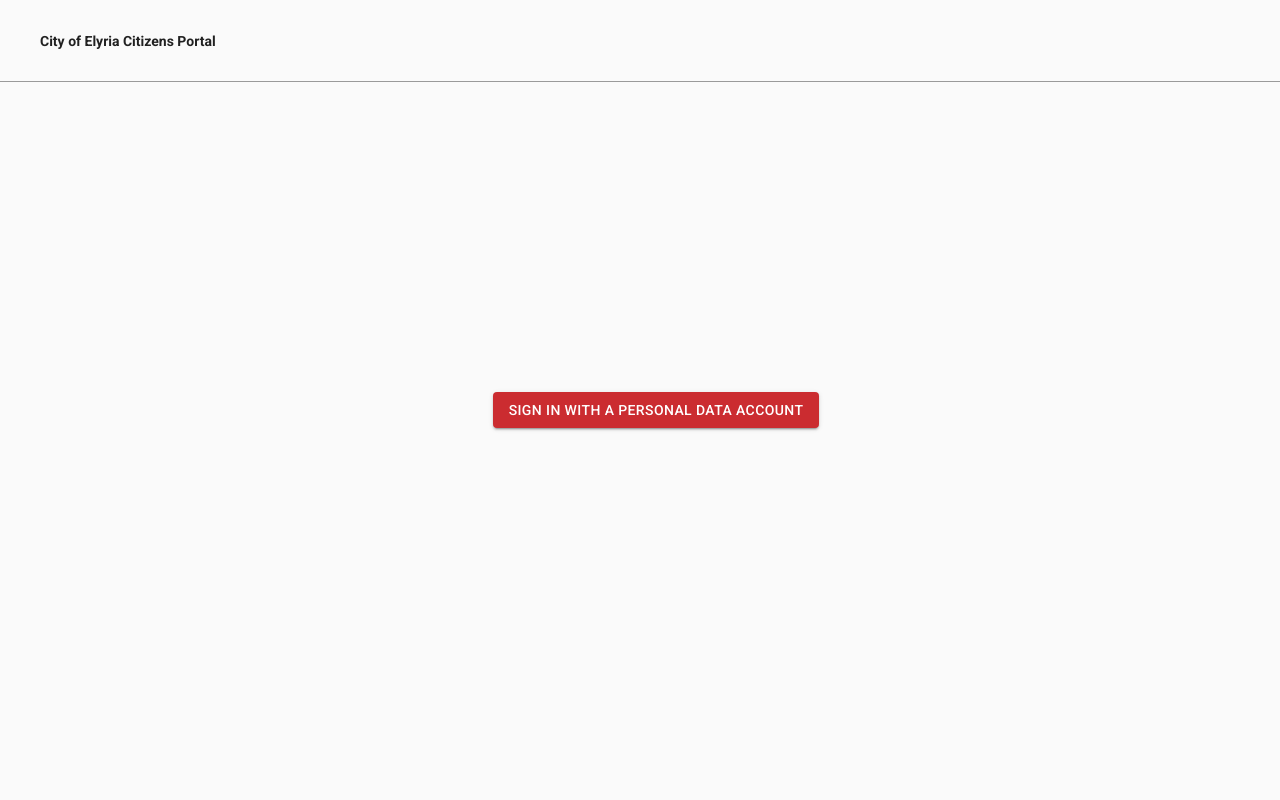
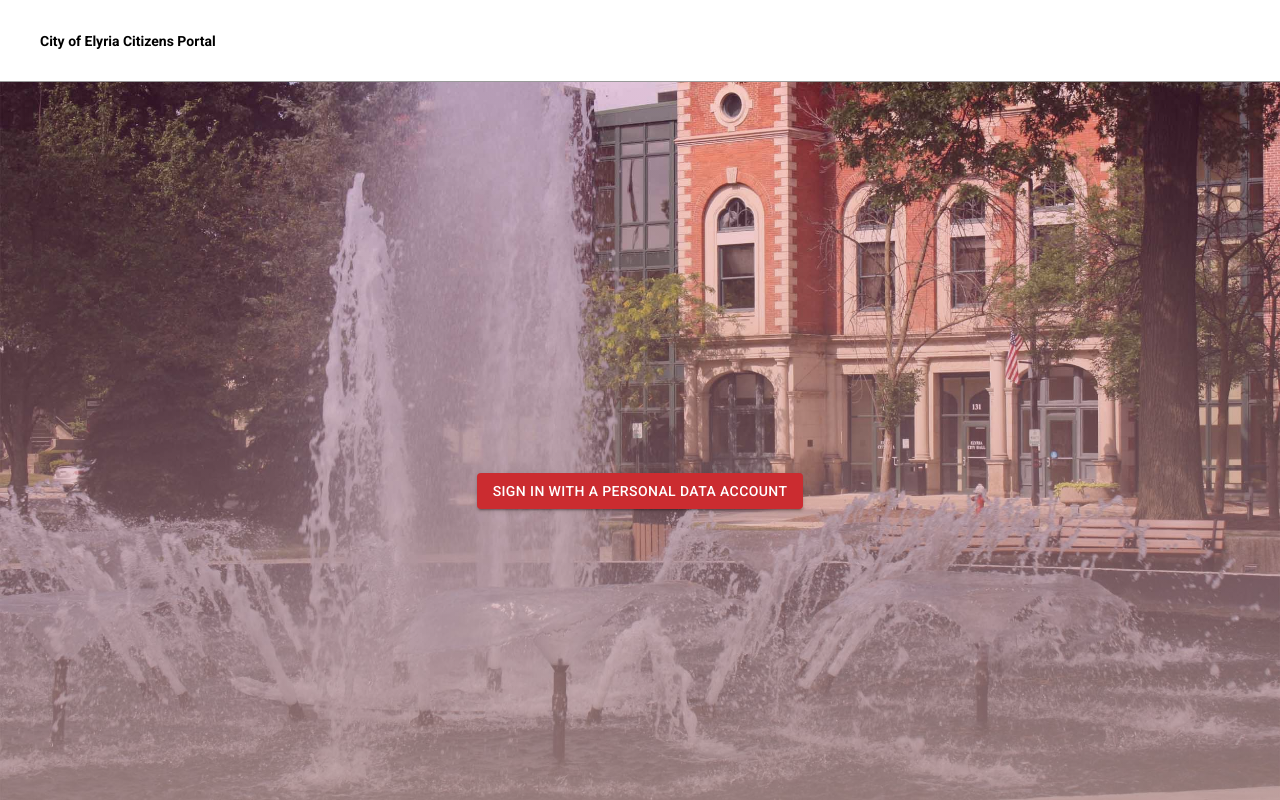
Before and after one commit to Play-Concepts/c2d-crm, a React (Create React App) app in the folder ui/elyria/: page /pages/start in a window 1280 px wide. Built offline with nearby package versions, Linux system fonts and the light colour scheme.

Commit message:
Added background image in the landing page

```diff
--- a/ui/elyria/src/components/NavBar.tsx
+++ b/ui/elyria/src/components/NavBar.tsx
@@ -6,7 +6,7 @@ import { useHistory } from 'react-router-dom';
 import { Home } from '@material-ui/icons';
 
 type NavBarProps = {
-  claimed: boolean;
+  claimed?: boolean;
 };
 
 const NavBar: React.FC<NavBarProps> = ({ claimed }) => {
--- a/ui/elyria/src/pages/Start.tsx
+++ b/ui/elyria/src/pages/Start.tsx
@@ -1,18 +1,23 @@
 import React from 'react';
-import Layout from '../layout/Layout';
 import { Button, makeStyles } from '@material-ui/core';
 import { config } from '../config';
 import { useAuth } from '../hooks/useAuth';
 import { useHistory } from 'react-router-dom';
+import backgroundImage from '../assets/images/background-elyria-city-hall.jpg';
+import NavBar from '../components/NavBar';
 
 const useStyles = makeStyles({
   root: {
-    height: '100%',
-    minHeight: '70vh',
+    height: 'calc(100vh - 82px)',
     width: '100%',
     display: 'flex',
     justifyContent: 'center',
     alignItems: 'center',
+    backgroundImage: `linear-gradient(rgb(235 1 165 / 12%), rgb(193 153 152 / 72%)), url(${backgroundImage})`,
+    backgroundRepeat: 'no-repeat',
+    backgroundAttachment: 'fixed',
+    backgroundPosition: 'center',
+    backgroundSize: 'cover',
   },
 });
 
@@ -28,13 +33,14 @@ const StartPage: React.FC = () => {
   if (isAuthenticated) history.push(role === 'CRM' ? '/pages/crm/dashboard' : '/pages/customer/basic');
 
   return (
-    <Layout>
+    <div>
+      <NavBar />
       <div className={classes.root}>
-        <Button color="secondary" onClick={onLogin} variant="contained">
+        <Button color="secondary" onClick={onLogin} variant="contained" style={{ marginTop: '100px' }}>
           Sign in with a Personal Data Account
         </Button>
       </div>
-    </Layout>
+    </div>
   );
 };
 
```
Also changed, not shown: ui/elyria/src/assets/images/background-elyria-city-hall.jpg (added).
